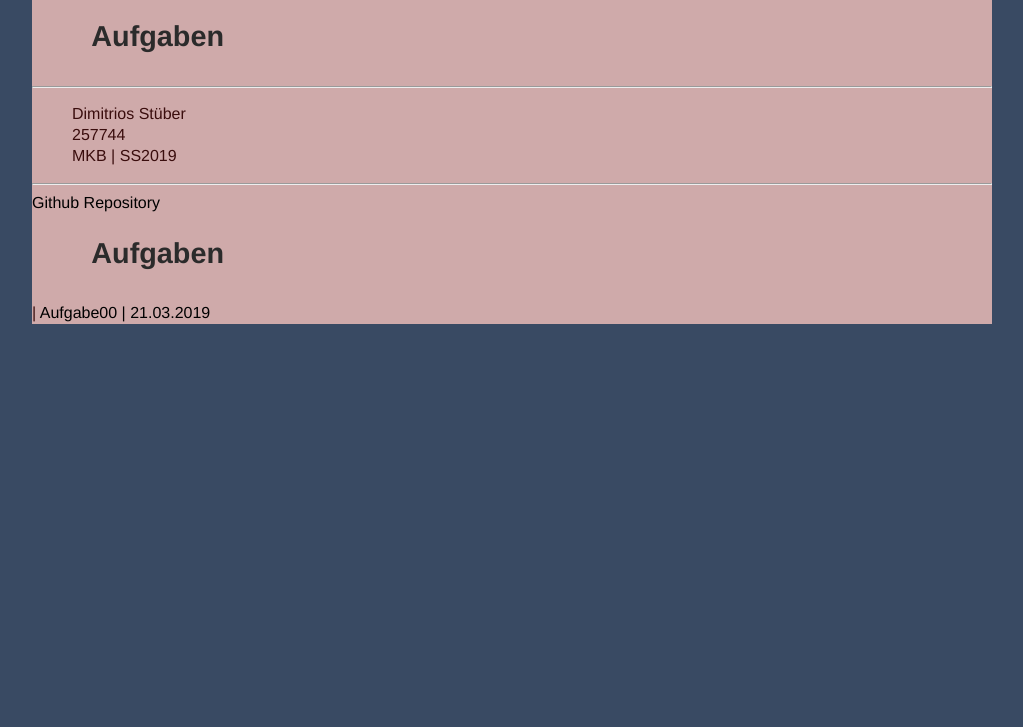
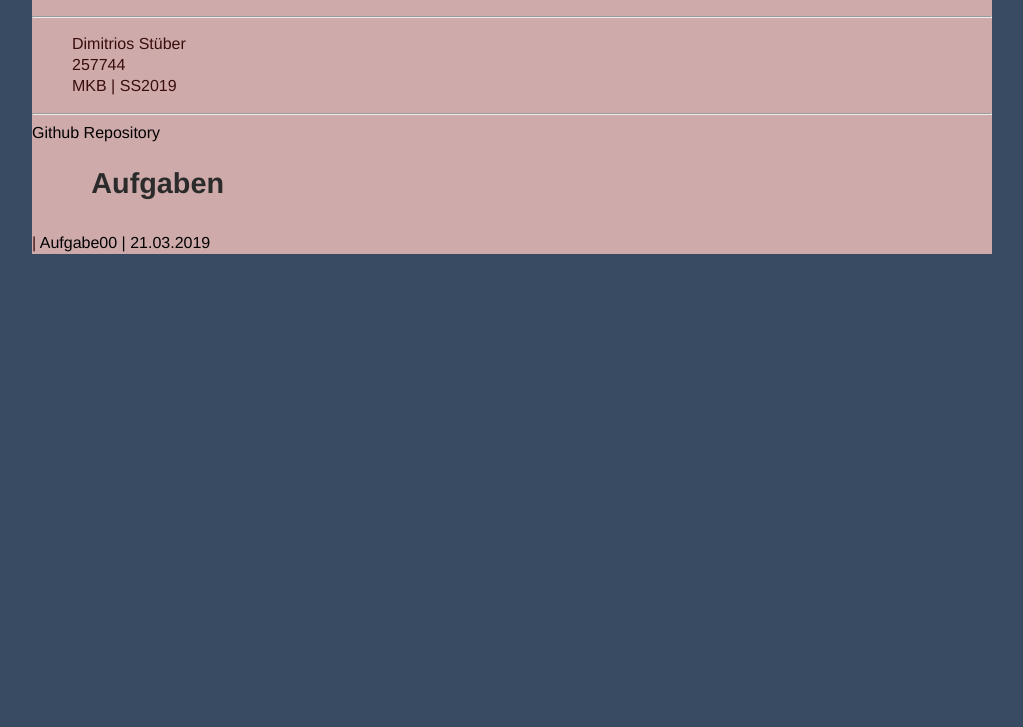
Before and after one commit to stueberd/EIA2, a plain HTML site: page Aufgabe0/Userpage.html in a window 1280 px wide. Shown: the part 73-800 px from the top of the page, without its empty margins (128-1151 px from the left). Drawn offline with Linux system fonts and the light colour scheme.

Commit message:
Update Userpage.html

```diff
--- a/Aufgabe0/Userpage.html
+++ b/Aufgabe0/Userpage.html
@@ -29,7 +29,7 @@
             <body>
             <div>
                 <h1>EIA2</h1>
-                <h2>Aufgaben</h2>
+
 
                 <hr>
 
```
